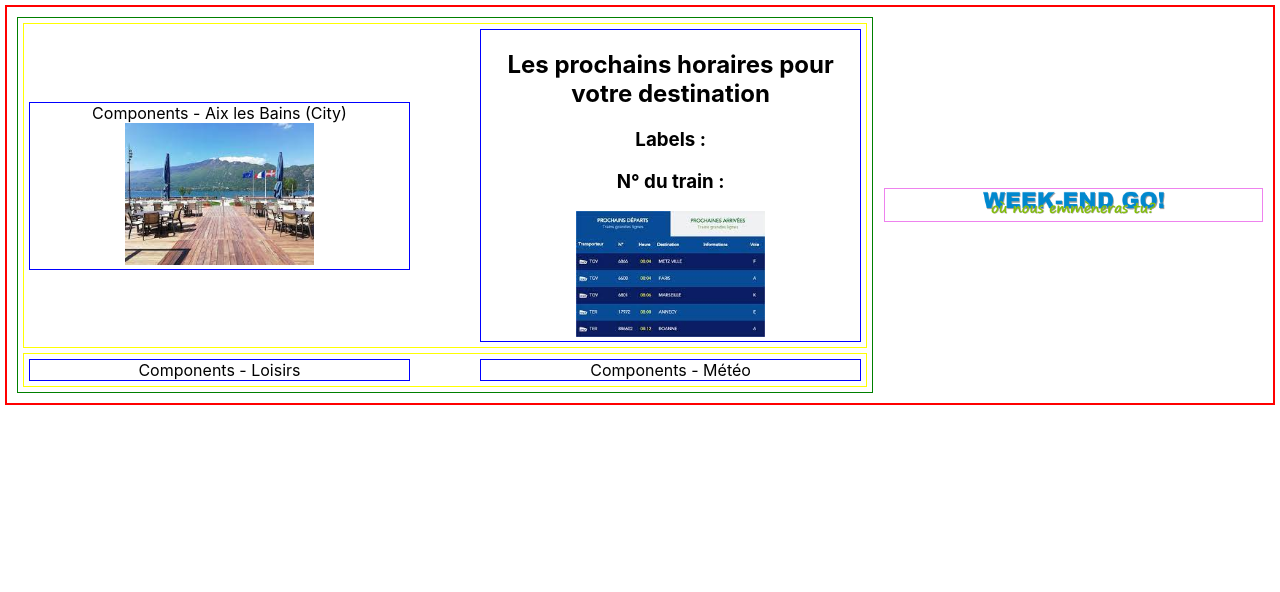
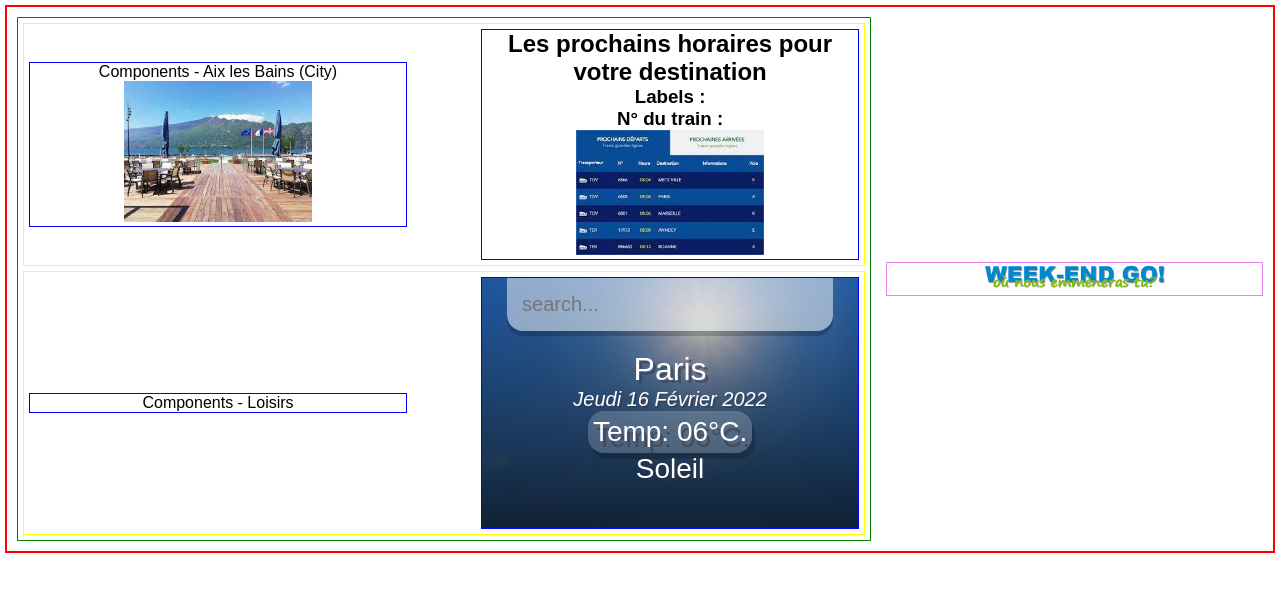
Before and after one commit to Jonathan280286/Projet-2-random_train, a React (Create React App) app: page / in a window 1280 px wide. Shown: the top 592 px of the page. Built offline with nearby package versions, Linux system fonts and the light colour scheme; no server answers.

Commit message:
visual weather component

```diff
--- /dev/null
+++ b/src/components/meteoResult.css
@@ -0,0 +1,108 @@
+
+* {
+    margin: 0;
+    padding: 0;
+    box-sizing: border-box;
+}
+
+body {
+    font-family: 'Montserrat', sans-serif;
+}
+.search-box .search-bar {
+    display: block;
+    width: 100%;
+}
+
+.main {
+    background-image: url("/public/Images/weatherSun.jpg");
+    background-size: cover;
+    background-position: bottom;
+    transition: 0.4 ease;
+}
+.app.rain {
+    background-image: url("/public/Images/weatherRain.jpg");
+  }
+main {
+    height: 250px;
+    background-image: linear-gradient(to bottom, rgba(0, 0, 0, 0.2), rgba(0, 0, 0, 0.75));
+    padding: 25px;
+}
+.search-box {
+    width: 100%;
+    margin: 0 0 20px;
+  }
+
+.search-box .search-bar {
+    display: block;
+    width: 100%;
+    padding: 15px;
+
+    appearance: none;
+    background: none;
+    border: none;
+    outline: none;
+
+    background-color: rgba(255, 255, 255, 0.5);
+    border-radius: 0px 0px 16px 16px;
+    margin-top: -25px;
+
+    box-shadow: 0px 5px rgba(0, 0, 0, 0.2);
+
+    color: #313131;
+    font-size: 20px;
+
+    transition: 0.4s ease;
+  }
+
+.search-box .search-bar:focus {
+    background-color: rgba(255, 255, 255, 0.75);
+    margin: auto;
+  }
+
+.location-box .location {
+    color: #FFF;
+    font-size: 32px;
+    text-align: center;
+    text-shadow: 3px 3px rgba(50, 50, 70, 0.5);
+    margin: auto;
+  }
+
+.location-box .date {
+    color: #FFF;
+    font-size: 20px;
+    font-style: italic;
+    text-align: center;
+    text-shadow: 2px 2px rgba(50, 50, 70, 0.5);
+    margin: auto;
+  }
+
+.weather-box {
+    text-align: center;
+    margin: auto;
+  }
+
+.weather-box .temp {
+    position: relative;
+    display: inline-block;
+    margin: 5px auto;
+    background-color: rgba(255, 255, 255, 0.2);
+    border-radius: 16px;
+
+    padding: 5px 5px;
+    margin: auto;
+    color: #FFF;
+    font-size: 28px;
+
+
+    text-shadow: 3px 6px rgba(50, 50, 70, 0.5);
+    text-align: center;
+    box-shadow: 3px 6px rgba(0, 0, 0, 0.2);
+  }
+
+.weather-box .weather {
+    color: #FFF;
+    font-size: 28px;
+    margin: auto;
+
+    text-shadow: 3px 3px rgba(50, 50, 70, 0.5);
+  }
--- a/src/components/meteoResult.js
+++ b/src/components/meteoResult.js
@@ -1,10 +1,53 @@
-import React from 'react';
+import React, {useState} from 'react';
+import Style from './meteoResult.css';
+
+const api = {
+    key: "499305ab886ff05395c7afc2cd53dec4",
+    base: "https://api.openweathermap.org/data/2.5"
+}
+
+
+
+
 
 const MeteoResult = () => {
+
+    const dateBuilder = (d) => {
+        let months = ["Janvier", "Février", "Mars", "Avril", "Mai", "Juin", "Juillet", "Août", "Septembre", "Octobre", "Novembre", "Decembre"];
+        let days = ["Lundi", "Mardi", "Mercredi", "Jeudi", "Vendredi", "Samedi", "Dimanche"];
+
+        let day = days[d.getDay()];
+        let date = d.getDate();
+        let month = months[d.getMonth()];
+        let year = d.getFullYear();
+
+        return `${day} ${date} ${month} ${year}`
+    }
+
     return (
-        <div>
-             Components - Météo
+        <div className='main'>
+          <main>
+            <div className='search-box'>
+              <input
+                type="text"
+                className="search-bar"
+                placeholder="search..."/>
+            </div>
+
+            <div className='location-box'>
+                <div className="location">Paris</div>
+                <div className='date'>{dateBuilder(new Date())}</div>
+            </div>
+            <div className='weather-box'>
+                <div className='temp'>Temp: 06°C.</div>
+                <div className='weather'>Soleil</div>
+            </div>
+
+
+
+          </main>
         </div>
+
     );
 };
 
```
Also changed, not shown: public/Images/weatherRain.jpg (added), public/Images/weatherSun.jpg (added).
